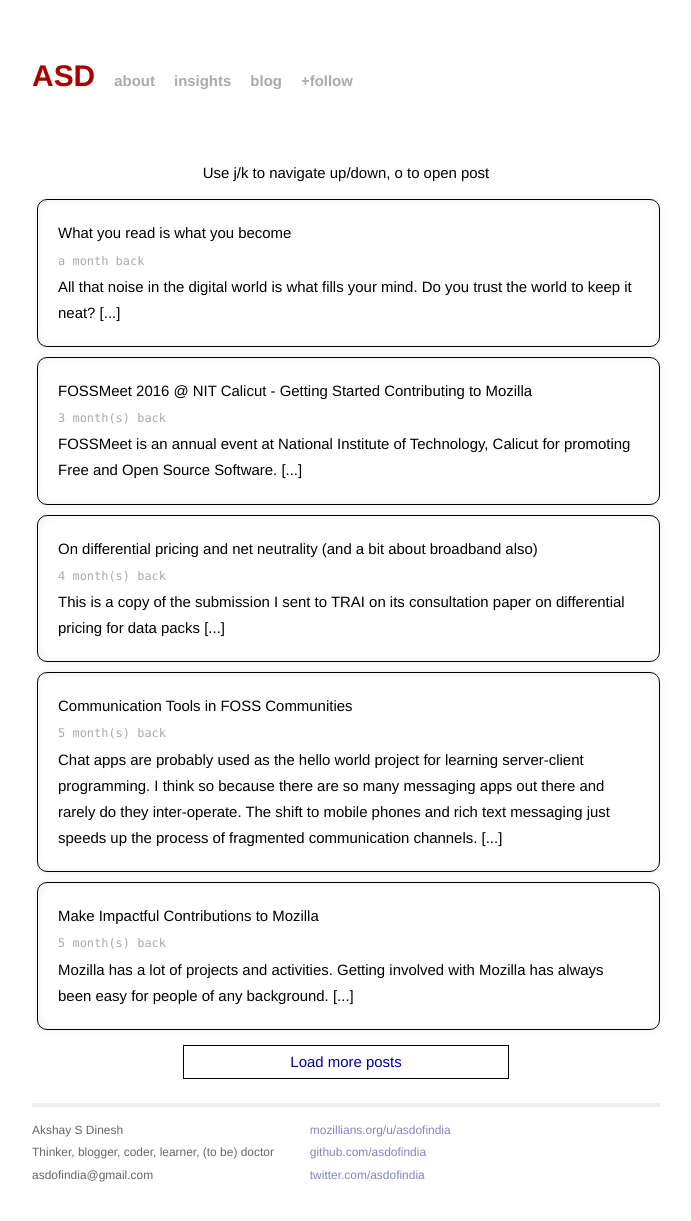
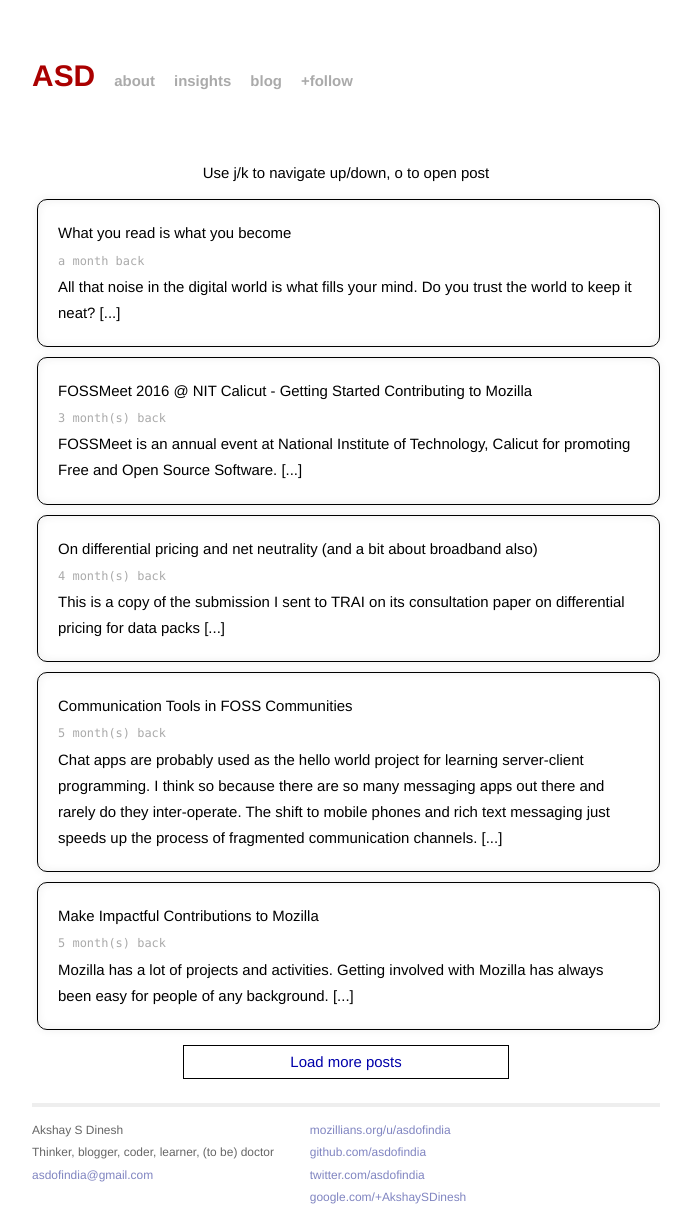
Before and after one commit to asdofindia/asdofindia.github.io, a Jekyll site: the page built from index.html, in a window 1280 px wide. Shown: the whole page, without its empty margins (294-985 px from the left). Built offline with Jekyll 4.4.1, drawn with Linux system fonts in a browser that asks for light colours; the list of posts is cut into pages by our own code; before the commit the page ends 1198 px from its top, so only the background shows below that.

Commit message:
add relation to links to my profiles

```diff
--- a/_layouts/default.html
+++ b/_layouts/default.html
@@ -52,14 +52,15 @@
               <p>
                 Akshay S Dinesh<br />
                 Thinker, blogger, coder, learner, (to be) doctor<br />
-                asdofindia@gmail.com
+                <a href="mailto:asdofindia@gmail.com" rel="me">asdofindia@gmail.com</a>
               </p>
             </div>
             <div class="contact">
               <p>
-                <a href="https://mozillians.org/u/asdofindia">mozillians.org/u/asdofindia</a><br />
-                <a href="https://github.com/asdofindia">github.com/asdofindia</a><br />
-                <a href="https://twitter.com/asdofindia">twitter.com/asdofindia</a><br />
+                <a href="https://mozillians.org/u/asdofindia" rel="me">mozillians.org/u/asdofindia</a><br />
+                <a href="https://github.com/asdofindia" rel="me">github.com/asdofindia</a><br />
+                <a href="https://twitter.com/asdofindia" rel="me">twitter.com/asdofindia</a><br />
+                <a href="https://google.com/+AkshaySDinesh" rel="me">google.com/+AkshaySDinesh</a><br />
               </p>
             </div>
           </div>
```
